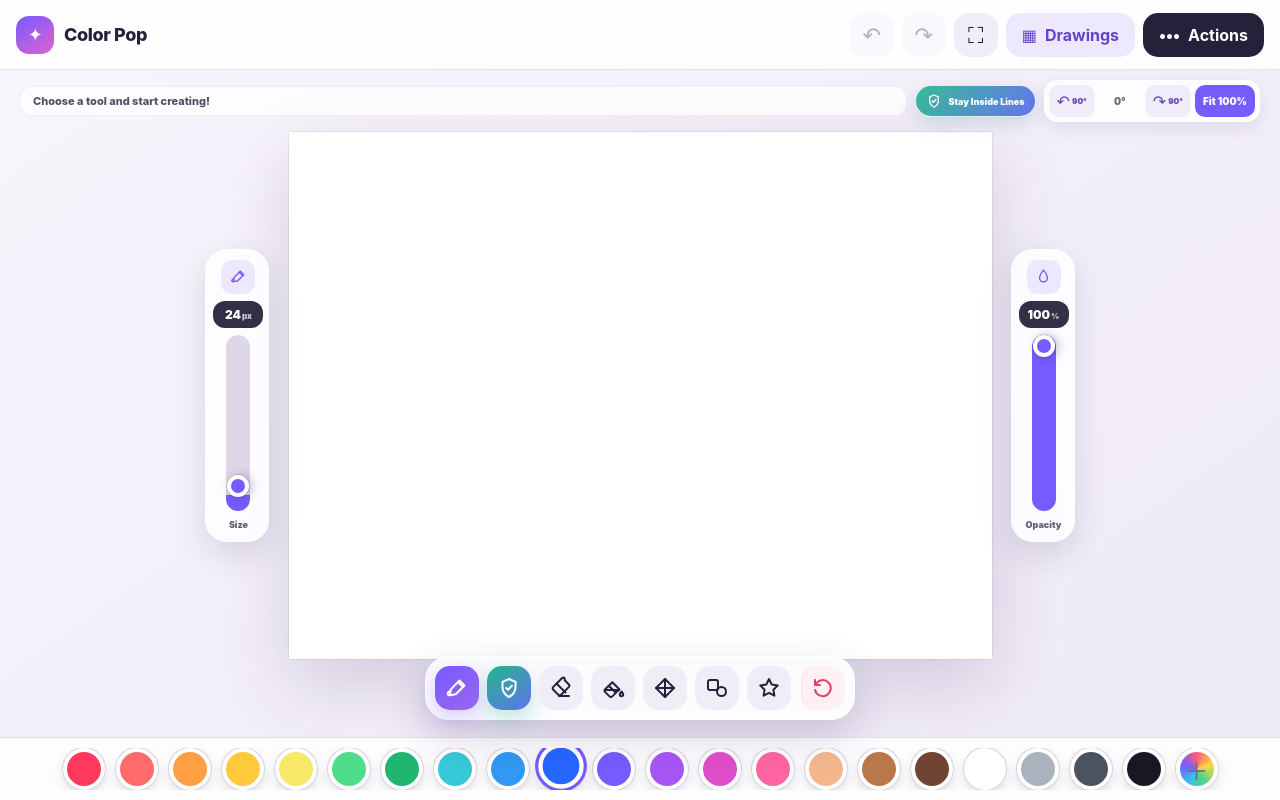
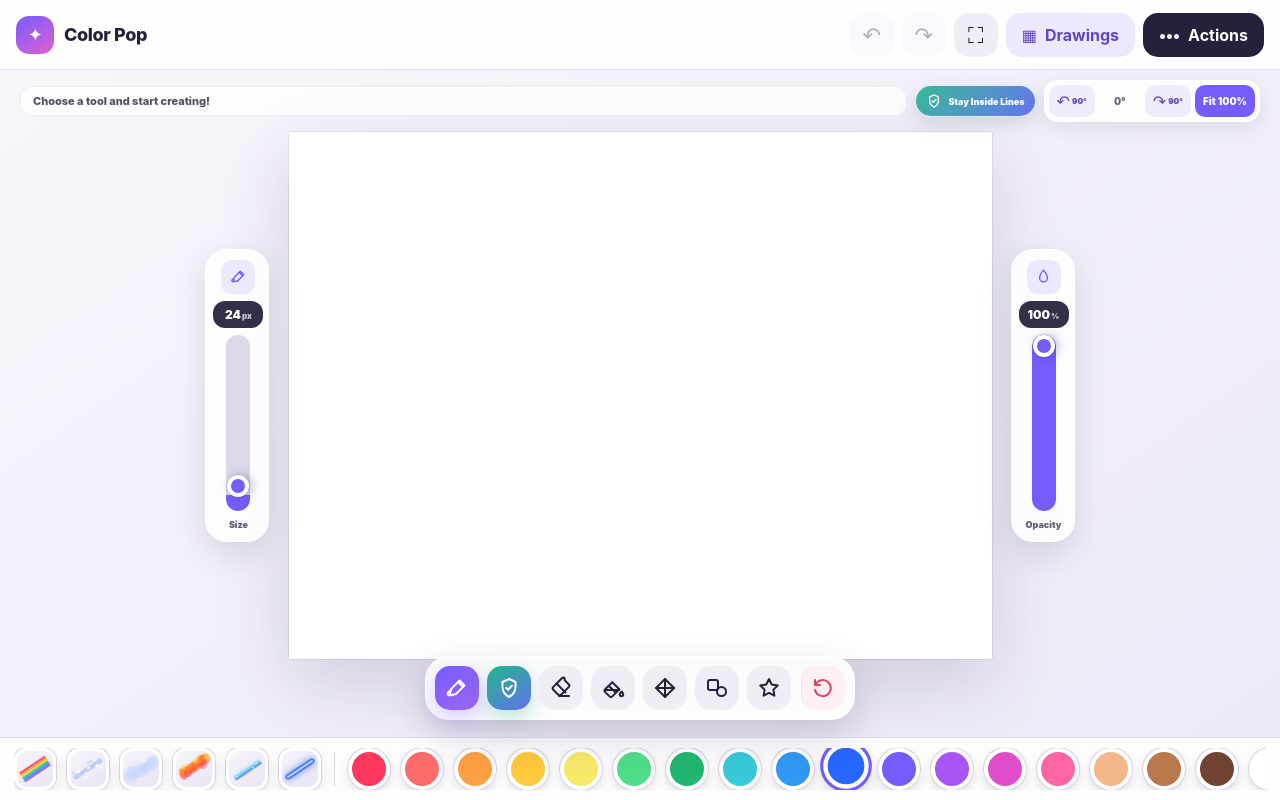
Before and after one commit to Mtreller/kids-drawing-app, a React (Vite) app: page / in a window 1280 px wide. Built offline with nearby package versions, Linux system fonts and the light colour scheme.

Commit message:
Add magic brush previews to color bar

```diff
--- a/src/App.tsx
+++ b/src/App.tsx
@@ -35,6 +35,7 @@ const stitchPages = [
   { title: 'Curious Stitch', file: 'curious-stitch.webp' },
   { title: 'Happy Stitch', file: 'happy-stitch.webp' },
 ].map((page) => ({ ...page, src: `${import.meta.env.BASE_URL}drawings/stitch/${page.file}` }));
+const magicBrushes = brushPresets.filter((brush) => brush.group === 'Magic');
 
 type DragColor = { color: string; x: number; y: number } | null;
 type Gesture = { distance: number; angle: number; width: number; height: number; rotation: number };
@@ -119,6 +120,25 @@ function BrushStrokePreview({ type, color, size, alpha }: { type: BrushType; col
     });
   }, [alpha, color, size, type]);
   return <canvas ref={previewRef} width="480" height="76" aria-label={`${type} brush preview`} />;
+}
+
+function MagicBrushPreview({ type, color }: { type: BrushType; color: string }) {
+  const previewRef = useRef<HTMLCanvasElement>(null);
+  useEffect(() => {
+    const canvas = previewRef.current;
+    const context = canvas?.getContext('2d');
+    if (!canvas || !context) return;
+    context.clearRect(0, 0, canvas.width, canvas.height);
+    renderBrushStroke(context, {
+      from: { x: 9, y: 39 },
+      to: { x: 45, y: 15 },
+      color,
+      size: 20,
+      alpha: 1,
+      type,
+    });
+  }, [color, type]);
+  return <canvas ref={previewRef} width="54" height="54" aria-hidden="true" />;
 }
 
 export function App() {
@@ -1367,8 +1387,17 @@ export function App() {
         </section>
       </div>}
 
-      <footer className="palette" aria-label="Color palette">
+      <footer className="palette" aria-label="Colors and magic brushes">
         <div className="palette__scroller">
+          {magicBrushes.map((brush) => <button
+            key={brush.id}
+            type="button"
+            className={`magic-brush-button${tool === 'brush' && brushType === brush.id ? ' is-selected' : ''}`}
+            aria-label={`Select ${brush.name} brush`}
+            title={`${brush.name} brush`}
+            onClick={() => selectBrush(brush.id)}
+          ><MagicBrushPreview type={brush.id} color={color} /></button>)}
+          <span className="magic-brush-divider" aria-hidden="true" />
           {colors.map((swatchColor) => <button key={swatchColor} type="button" className={`swatch${color === swatchColor ? ' is-selected' : ''}`} style={{ backgroundColor: swatchColor }} aria-label={`Select or drag color ${swatchColor}`} onPointerDown={(event) => startColorDrag(event, swatchColor)} />)}
           <label className="swatch swatch--picker" aria-label="Choose a custom color">＋<input type="color" value={color} onChange={(event) => setColor(event.target.value)} /></label>
         </div>
--- a/src/styles.css
+++ b/src/styles.css
@@ -260,8 +260,12 @@ button { border: 0; color: inherit; font: inherit; touch-action: manipulation; -
 .drawing-card small { padding: 0 3px; color: #81798c; font-size: 10px; font-weight: 700; }
 
 .palette { min-width: 0; padding: 10px max(14px, env(safe-area-inset-right)) max(10px, env(safe-area-inset-bottom)) max(14px, env(safe-area-inset-left)); border-top: 1px solid #e3ddeb; background: rgb(255 255 255 / 90%); }
-.palette__scroller { display: flex; justify-content: center; gap: 11px; overflow-x: auto; overscroll-behavior-x: contain; scrollbar-width: none; touch-action: pan-x; }
+.palette__scroller { display: flex; justify-content: flex-start; gap: 11px; overflow-x: auto; overscroll-behavior-x: contain; scrollbar-width: none; touch-action: pan-x; }
 .palette__scroller::-webkit-scrollbar { display: none; }
+.magic-brush-button { flex: 0 0 auto; width: 42px; height: 42px; padding: 0; overflow: hidden; border: 3px solid white; border-radius: 13px; background: linear-gradient(145deg, #f7f4fb, #eae4f3); box-shadow: 0 0 0 1px #d8d1df, 0 5px 12px rgb(44 33 64 / 14%); cursor: pointer; touch-action: pan-x; transition: transform .16s ease, box-shadow .16s ease; }
+.magic-brush-button canvas { width: 100%; height: 100%; display: block; pointer-events: none; }
+.magic-brush-button.is-selected { transform: translateY(-3px) scale(1.08); box-shadow: 0 0 0 3px #755cff, 0 8px 16px rgb(44 33 64 / 20%); }
+.magic-brush-divider { width: 1px; height: 34px; flex: 0 0 auto; align-self: center; margin-inline: 2px; background: #d8d1df; }
 .swatch { flex: 0 0 auto; width: 42px; height: 42px; border: 4px solid white; border-radius: 50%; box-shadow: 0 0 0 1px #d8d1df, 0 5px 12px rgb(44 33 64 / 14%); cursor: pointer; touch-action: pan-x; user-select: none; -webkit-user-select: none; -webkit-user-drag: none; -webkit-touch-callout: none; transition: transform .16s ease; }
 .swatch.is-selected { transform: translateY(-3px) scale(1.08); box-shadow: 0 0 0 3px #755cff, 0 8px 16px rgb(44 33 64 / 20%); }
 .swatch--picker { color: #716a7c; font-size: 24px; background: conic-gradient(#ff5c77, #ffd93d, #52d681, #3eb8f0, #755cff, #ff5c77); }
@@ -299,7 +303,7 @@ button { border: 0; color: inherit; font: inherit; touch-action: manipulation; -
   .tool-dock { gap: 3px; padding: 6px; }
   .tool-dock .icon-button { min-width: 39px; width: 39px; height: 43px; }
   .palette__scroller { justify-content: flex-start; padding: 3px; }
-  .swatch { width: 38px; height: 38px; }
+  .swatch, .magic-brush-button { width: 38px; height: 38px; }
   .shapes-popover, .sticker-popover, .brush-popover { bottom: 132px; }
   .brush-popover { max-height: calc(100dvh - 146px); }
   .brush-grid { grid-template-columns: repeat(2, minmax(0, 1fr)); }
@@ -399,7 +403,8 @@ button { border: 0; color: inherit; font: inherit; touch-action: manipulation; -
   }
   .app-shell.is-left-handed .palette { right: max(4px, env(safe-area-inset-right)); left: auto; }
   .palette__scroller { height: 100%; flex-direction: column; justify-content: flex-start; gap: 7px; padding: 1px; overflow-x: hidden; overflow-y: auto; touch-action: none; pointer-events: auto; }
-  .swatch { width: 34px; height: 34px; border-width: 3px; }
+  .swatch, .magic-brush-button { width: 34px; height: 34px; border-width: 3px; }
+  .magic-brush-divider { width: 28px; height: 1px; margin: 2px 0; }
   .palette .swatch { touch-action: none; }
   .shapes-popover, .sticker-popover, .app-shell.is-left-handed .shapes-popover, .app-shell.is-left-handed .sticker-popover { left: auto; right: 140px; bottom: 50%; max-width: 280px; transform: translateY(50%); }
   .brush-popover { left: 8px; right: auto; bottom: 50%; width: min(560px, calc(100vw - 160px)); max-height: calc(100dvh - 12px); overflow-y: auto; transform: translateY(50%); }
```
